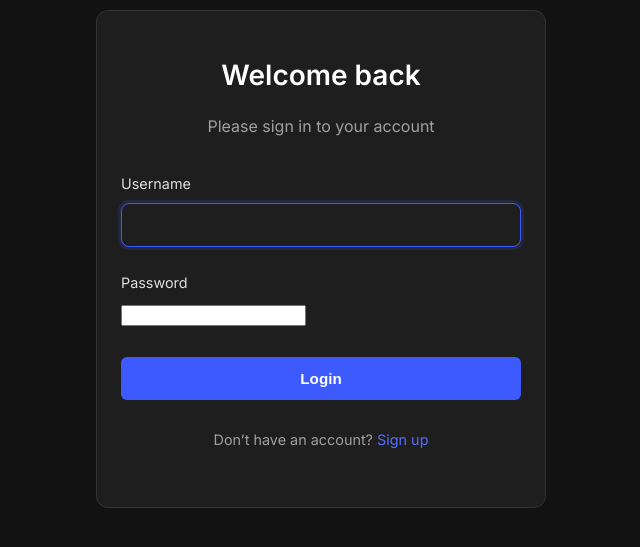
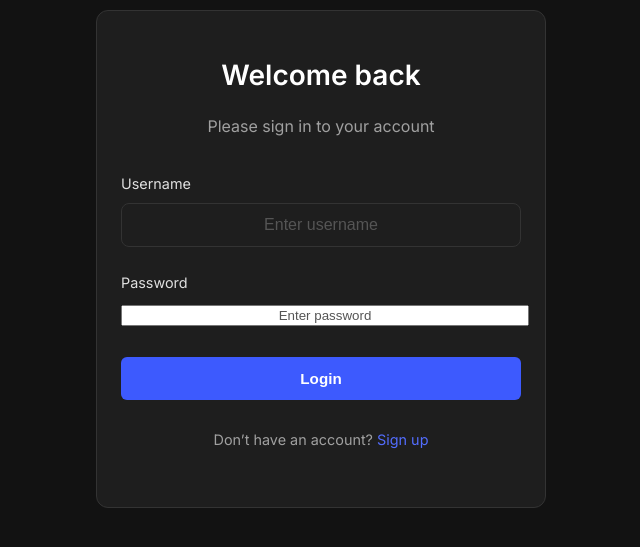
Before and after one commit to struggler5/Lab_TW, a Django app: page /LogIn/ in a window 1280 px wide. Shown: the part 131-678 px from the top of the page, without its empty margins (319-959 px from the left). Run offline with Django 5.2, Linux system fonts and the light colour scheme.

Commit message:
styled login page

```diff
--- a/app/CRM/forms.py
+++ b/app/CRM/forms.py
@@ -3,10 +3,13 @@ from django.contrib.auth.forms import AuthenticationForm
 
 class StyledLoginForm(AuthenticationForm):
     username = forms.CharField(widget=forms.TextInput(attrs={
-        'class':'form-input',
+        'style': 'margin-left:0;',
+        'class':'login-card',
         'placeholder': 'Enter username'
     }))
     password = forms.CharField(widget=forms.PasswordInput(attrs={
-        'class':'form-input',
+        'class':'login-card',
+
+        'style': 'margin-left:0;',
         'placeholder': 'Enter password'
     }))
--- a/app/CRM/templates/registration/login.html
+++ b/app/CRM/templates/registration/login.html
@@ -38,7 +38,7 @@
                 {{ form.password }}
             </div>
 
-            <button type="submit">Login</button>
+            <button style="margin-left:0;" type="submit">Login</button>
         </form>
 
         <div class="login-footer">
--- a/app/CRM/urls.py
+++ b/app/CRM/urls.py
@@ -1,4 +1,5 @@
 from django.contrib.auth import views as auth_views
+from .forms import StyledLoginForm
 from django.urls import path
 from . import views
 
@@ -8,5 +9,5 @@ urlpatterns = [
         path("DB_item/",views.DB_item,name="DB_item"),
         path("Stock/",views.Stock,name="Stock"),
         path("Stock_item/",views.Stock_item,name="Stock_item"),
-        path("LogIn/",auth_views.LoginView.as_view(),name="LogIn")
+        path("LogIn/",auth_views.LoginView.as_view(authentication_form=StyledLoginForm),name="LogIn")
         ]
```
Also changed, not shown: app/db.sqlite3.
